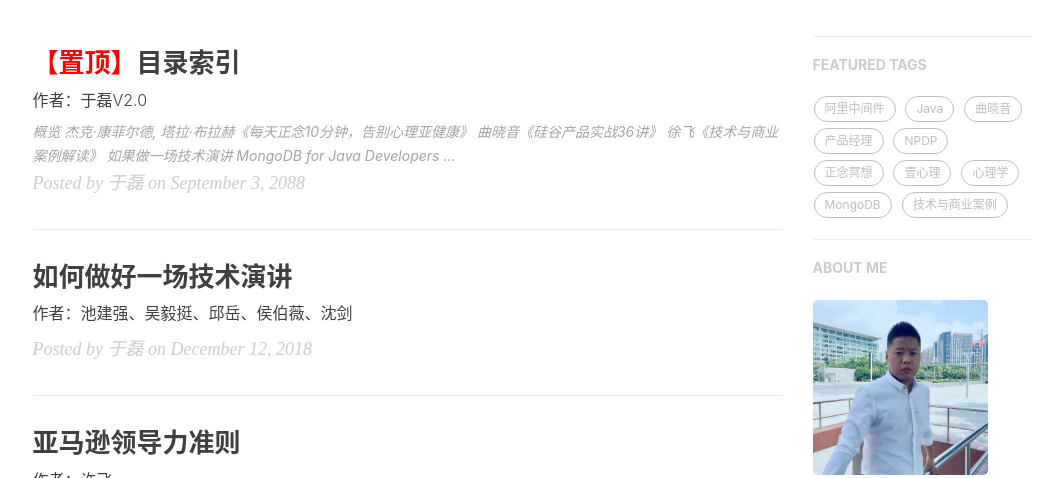
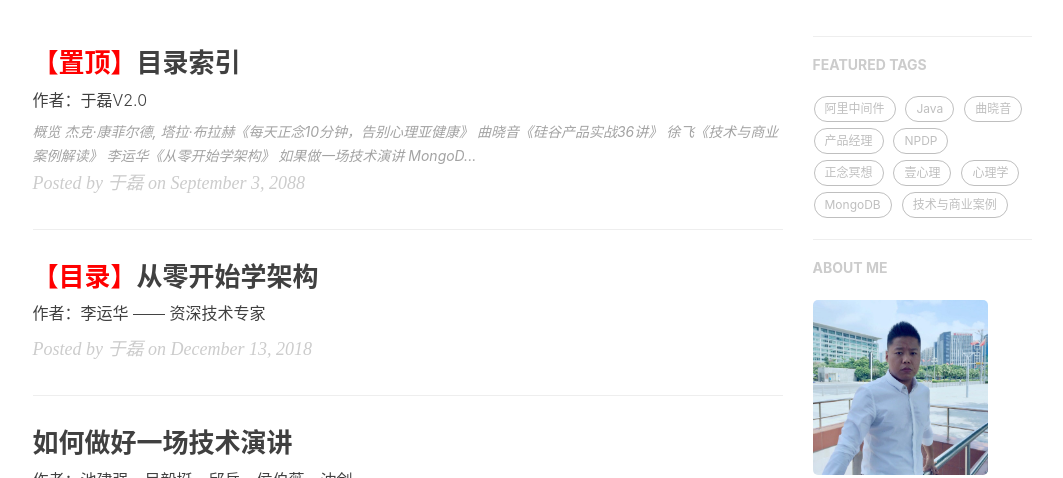
Before and after one commit to yuleizhuai/yuleizhuai.github.io, a Jekyll site: the page built from index.html, in a window 1280 px wide and 900 px high, cut to the strip 422-900 px from the top of the window. Shown: the whole strip, without its empty margins (135-1198 px from the left). Built offline with Jekyll 4.4.1, drawn with Linux system fonts in a browser that asks for light colours; nearby versions of some CDN libraries; the list of posts is cut into pages by our own code; comment, search, counter and statistics services are not loaded; some of the changed text lies outside the part shown.

Commit message:
add 从零开始学架构

```diff
--- a/_posts/2018-11-25-index.markdown
+++ b/_posts/2018-11-25-index.markdown
@@ -19,6 +19,7 @@ tags:
 | ------------------------------------------------------------ |
 | [曲晓音《硅谷产品实战36讲》](https://yulei.vip/2018/09/03/silicon-valley-products/) |
 | [徐飞《技术与商业案例解读》](https://yulei.vip/2018/11/26/Technology_and_business/) |
+| [李运华《从零开始学架构》](https://yulei.vip/2018/12/13/learning_architecture_from_zero/) |
 | [如果做一场技术演讲](https://yulei.vip/2018/12/12/How_to_make_a_good_technical_speech/) |
 | [MongoDB for Java Developers](https://yulei.vip/2018/10/16/Java_Developers/) |
 | [M001: MongoDB Basics](https://yulei.vip/2018/10/16/Basics/) |
--- /dev/null
+++ b/_posts/learning_architecture_from_zero/2018-12-13-learning_architecture_from_zero.markdown
@@ -0,0 +1,22 @@
+---
+layout:     post
+title:      "<span style='color:red'>【目录】</span>从零开始学架构"
+subtitle:   "作者：李运华 —— 资深技术专家"
+date:       2018-12-13 00:00:00
+author:     "于磊"
+header-img: "img/learning_architecture_from_zero/bg.jpg"
+catalog: true
+tags:
+    - 李运华
+    - 架构师
+    - 技术架构
+
+---
+
+
+
+
+
+
+
+![learning_architecture_from_zero](/img/learning_architecture_from_zero/share.jpg)
```
Also changed, not shown: img/learning_architecture_from_zero/bg.jpg (added), img/learning_architecture_from_zero/share.jpg (added).
